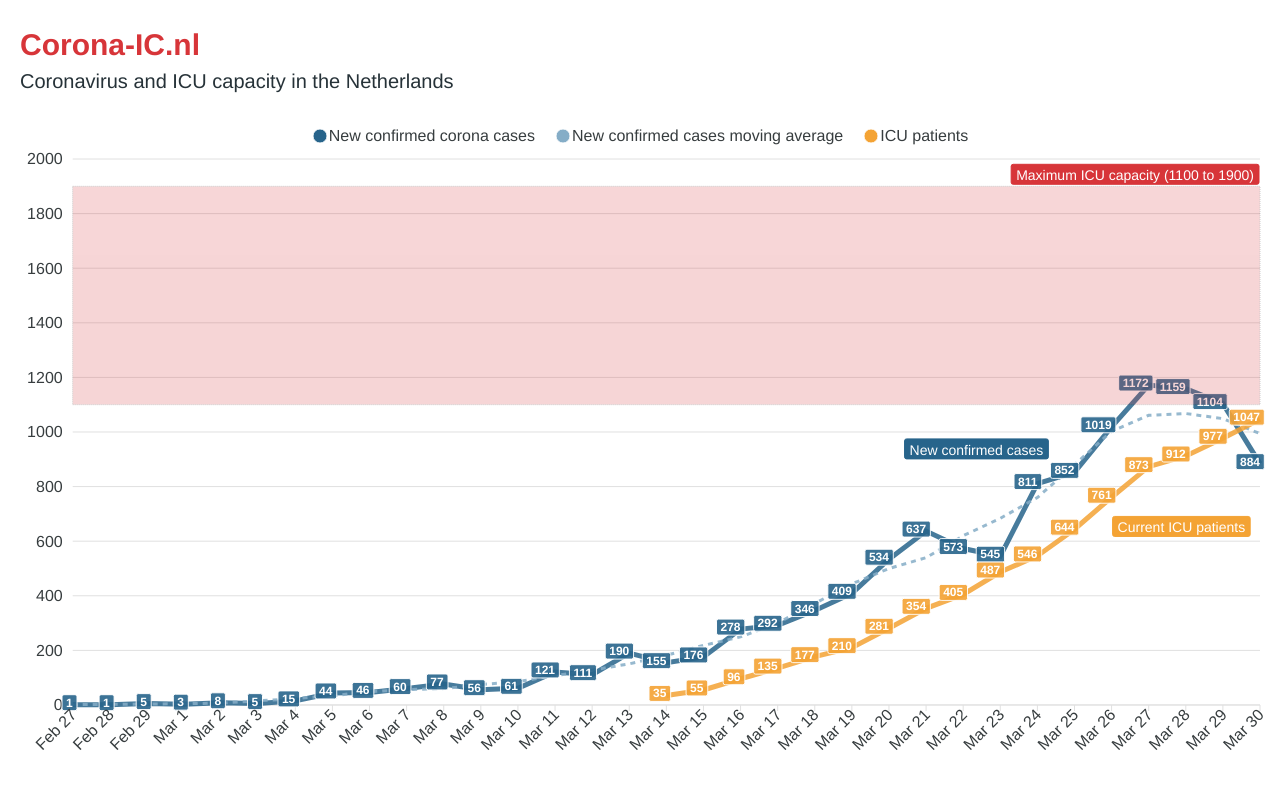
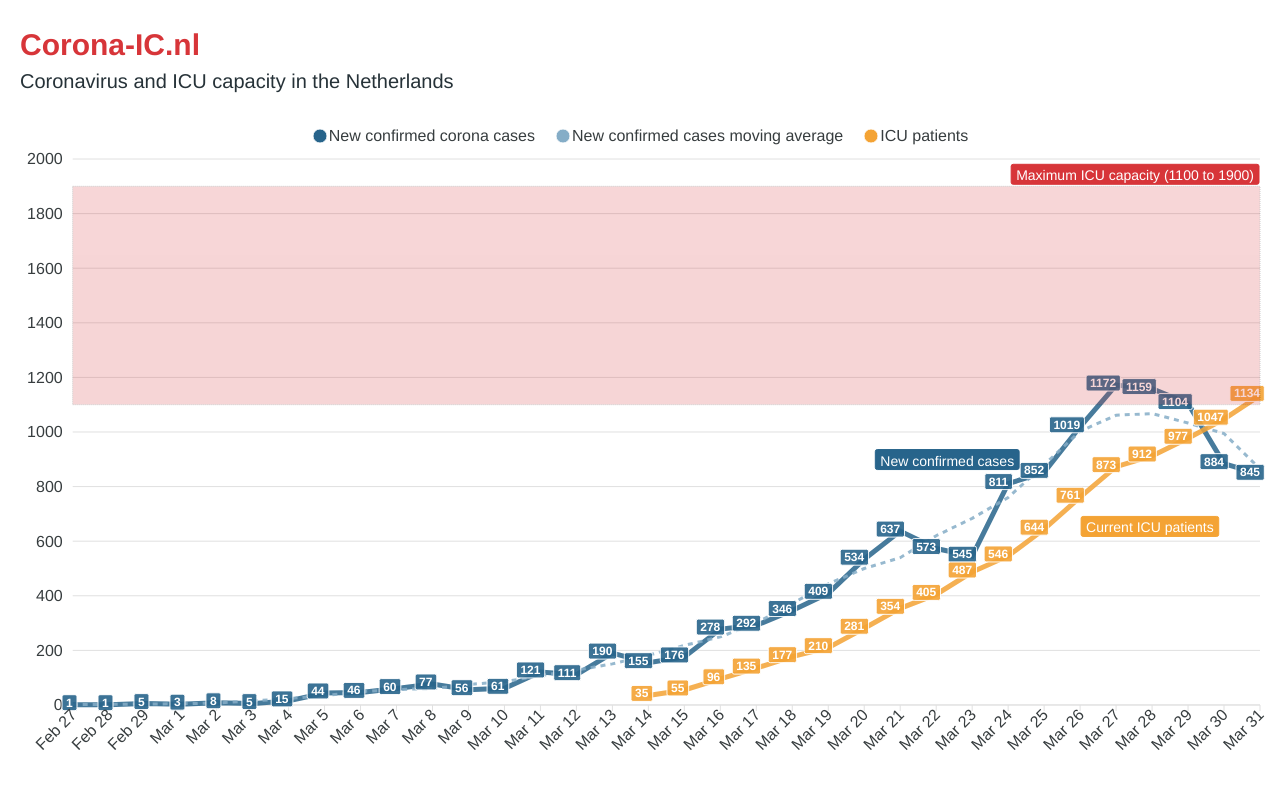
Before and after one commit to jvannistelrooy/corona-curve-nl, a plain HTML site: page index.html in a window 1280 px wide. Shown: the top 800 px of the page. Drawn offline with nearby package versions, Linux system fonts and the light colour scheme.

Commit message:
Update index.html
[x] Update date
[x] Update RIVM number
[x] Update moving average
[x] Update NICE number
[x] Update labels values
[x] Update label positions
[x] Update meta tags

```diff
--- a/index.html
+++ b/index.html
@@ -17,8 +17,8 @@
 
     <!-- Twitter -->
     <meta name="twitter:card" content="summary_large_image">
-    <meta name="twitter:image" content="http://image.thum.io/get/ogImage/https://jvannistelrooy.github.io/corona-curve-nl/?30032020" />
-    <meta property="og:image" content="http://image.thum.io/get/ogImage/https://jvannistelrooy.github.io/corona-curve-nl/?30032020" />
+    <meta name="twitter:image" content="http://image.thum.io/get/ogImage/https://jvannistelrooy.github.io/corona-curve-nl/?31032020" />
+    <meta property="og:image" content="http://image.thum.io/get/ogImage/https://jvannistelrooy.github.io/corona-curve-nl/?31032020" />
 
     <meta http-equiv="Cache-Control" content="no-cache, no-store, must-revalidate" />
     <meta http-equiv="Pragma" content="no-cache" />
@@ -79,11 +79,11 @@
       </div>
 
   <script type="text/javascript">
-    var positiveActive = [1,1,5,3,8,5,15,44,46,60,77,56,61,121,111,190,155,176,278,292,346,409,534,637,573,545,811,852,1019,1172,1159,1104,884]
-    var positiveActiveAverage = [1,2.3,3.6,4.4,7.2,15.0,23.6,34.0,48.4,56.6,60.0,75.0,85.2,107.8,127.6,150.6,182.0,218.2,249.4,300.2,371.8,443.6,499.8,539.6,620.0,683.6,760.0,879.8,1002.6,1061.2,1067.6,1049.0,994.0]
+    var positiveActive = [1,1,5,3,8,5,15,44,46,60,77,56,61,121,111,190,155,176,278,292,346,409,534,637,573,545,811,852,1019,1172,1159,1104,884,845]
+    var positiveActiveAverage = [1,2.3,3.6,4.4,7.2,15.0,23.6,34.0,48.4,56.6,60.0,75.0,85.2,107.8,127.6,150.6,182.0,218.2,249.4,300.2,371.8,443.6,499.8,539.6,620.0,683.6,760.0,879.8,1002.6,1061.2,1067.6,1032.8,994.3,864.5]
     //var positiveActive3days = [1,2,3,9,16,16,28,64,105,150,183,193,194,238,293,422,456,521,609,746,916,1047,1289,1580,1744,1755,1929,2208];
-    var ICData = [null,null,null,null,null,null,null,null,null,null,null,null,null,null,null,null,35,55,96,135,177,210,281,354,405,487,546,644,761,873,912,977,1047];
-    var dateLabels = ["2/27/2020","2/28/2020","2/29/2020","3/1/2020","3/2/2020","3/3/2020","3/4/2020","3/5/2020","3/6/2020","3/7/2020","3/8/2020","3/9/2020","3/10/2020","3/11/2020","3/12/2020","3/13/2020","3/14/2020","3/15/2020","3/16/2020","3/17/2020","3/18/2020","3/19/2020","3/20/2020","3/21/2020","3/22/2020","3/23/2020","3/24/2020","3/25/2020","3/26/2020","3/27/2020","3/28/2020","3/29/2020","3/30/2020"];
+    var ICData = [null,null,null,null,null,null,null,null,null,null,null,null,null,null,null,null,35,55,96,135,177,210,281,354,405,487,546,644,761,873,912,977,1047,1134];
+    var dateLabels = ["2/27/2020","2/28/2020","2/29/2020","3/1/2020","3/2/2020","3/3/2020","3/4/2020","3/5/2020","3/6/2020","3/7/2020","3/8/2020","3/9/2020","3/10/2020","3/11/2020","3/12/2020","3/13/2020","3/14/2020","3/15/2020","3/16/2020","3/17/2020","3/18/2020","3/19/2020","3/20/2020","3/21/2020","3/22/2020","3/23/2020","3/24/2020","3/25/2020","3/26/2020","3/27/2020","3/28/2020","3/29/2020","3/30/2020","3/31/2020"];
     var dateLabelsMobile = [...dateLabels];
 
     for (var i = dateLabelsMobile.length % 2; i < dateLabelsMobile.length; i += 2) {
@@ -365,13 +365,13 @@
                   }
                 }],
                 points: [{
-                  x: moment(dateLabels[0]).format("MMM D"),
+                  x: 0,
                   y: positiveActive[positiveActive.length - 1],
                   marker: {
                     size: 0,
                   },
                   label: {
-                    offsetX: 120,
+                    offsetX: 145,
                     offsetY: 0,
                     borderColor: '#27648b',
                     textAnchor: 'start',
@@ -381,17 +381,17 @@
                       color: '#fff',
                       background: '#27648b',
                     },
-                    text: 'New confirmed cases: 884',
+                    text: 'New confirmed cases: 845',
                   }
                 },
                 {
-                  x: moment(dateLabels[0]).format("MMM D"),
+                  x: 0,
                   y: ICData[ICData.length - 1],
                   marker: {
                     size: 0,
                   },
                   label: {
-                    offsetX: 120,
+                    offsetX: 145,
                     offsetY: 0,
                     borderColor: '#f4a334',
                     textAnchor: 'start',
@@ -401,7 +401,7 @@
                       color: '#fff',
                       background: '#f4a334',
                     },
-                    text: 'Current ICU patients: 1047',
+                    text: 'Current ICU patients: 1134',
                   }
                 }]
               }
```
